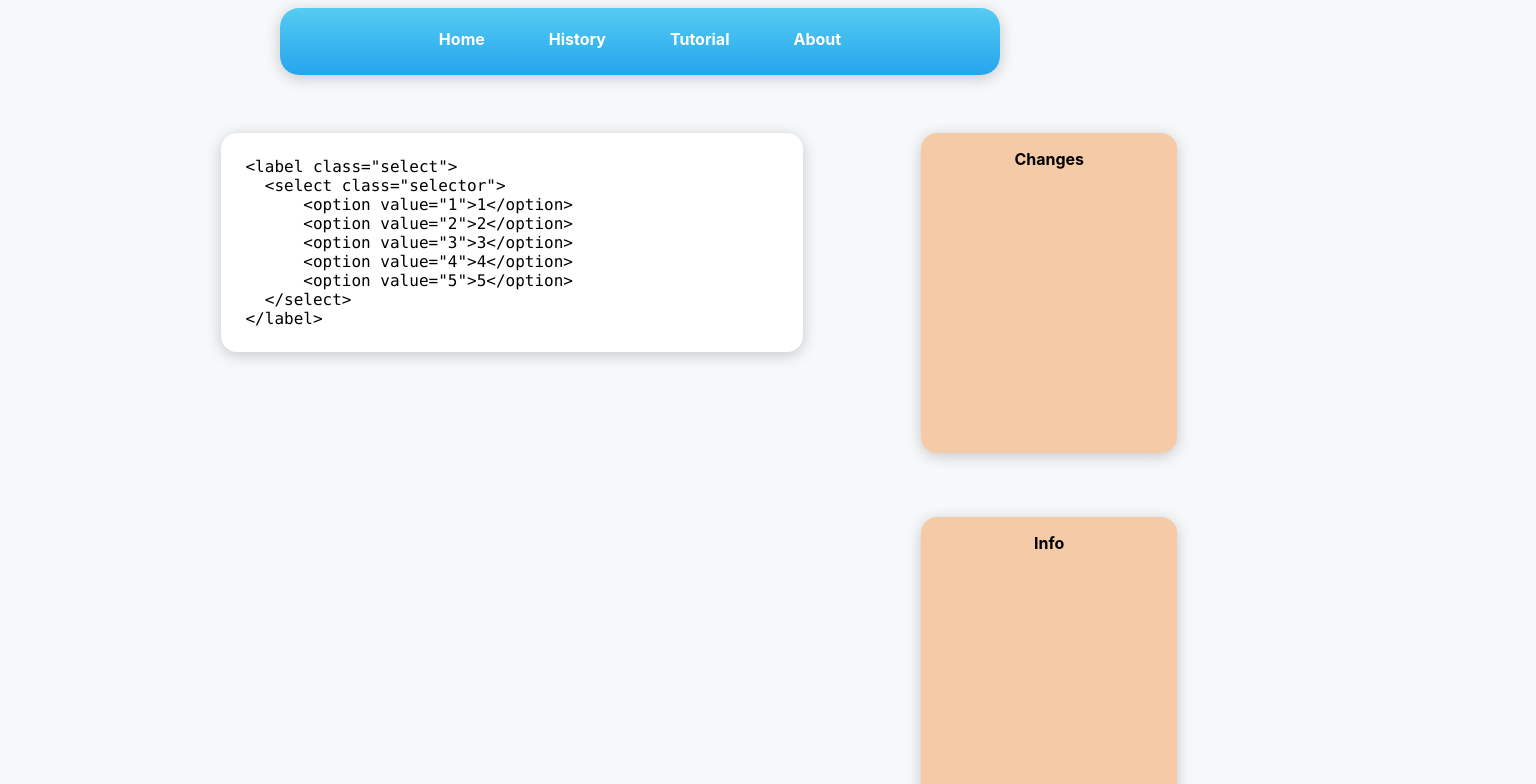
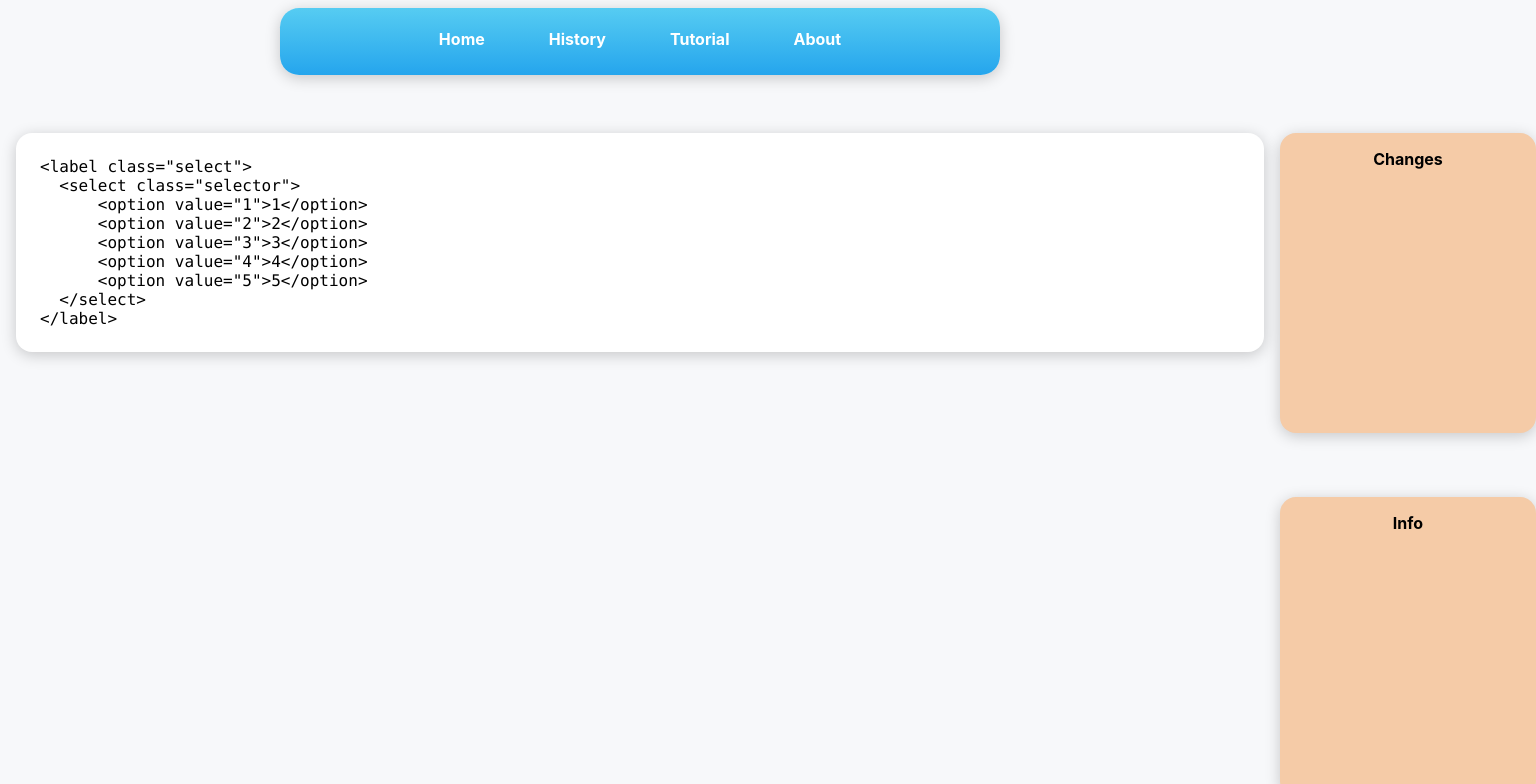
Before and after one commit to Bluuax/gistory, a React (Create React App) app: page / in a window 1280 px wide. Shown: the top 784 px of the page, 1536 px wide, since content can reach past the window. Built offline with nearby package versions, Linux system fonts and the light colour scheme.

Commit message:
CSS-fixes

```diff
--- a/src/history/Card.css
+++ b/src/history/Card.css
@@ -1,7 +1,5 @@
 .Card {
   margin: 2rem 0 2rem 0;
-  min-height: 20rem;
-  min-width: 15rem;
   height: 37.5vh;
   width: 20vw;
   background: #f5cba7;
--- a/src/history/Code.css
+++ b/src/history/Code.css
@@ -8,4 +8,6 @@
 
 .Code-block {
   padding: 1.5rem;
+  overflow: hidden;
+  text-overflow: ellipsis;
 }
--- a/src/history/History.css
+++ b/src/history/History.css
@@ -19,6 +19,7 @@
 
 .History-code {
   grid-area: code;
+  width: 100vw;
 }
 
 .History-cards {
```
